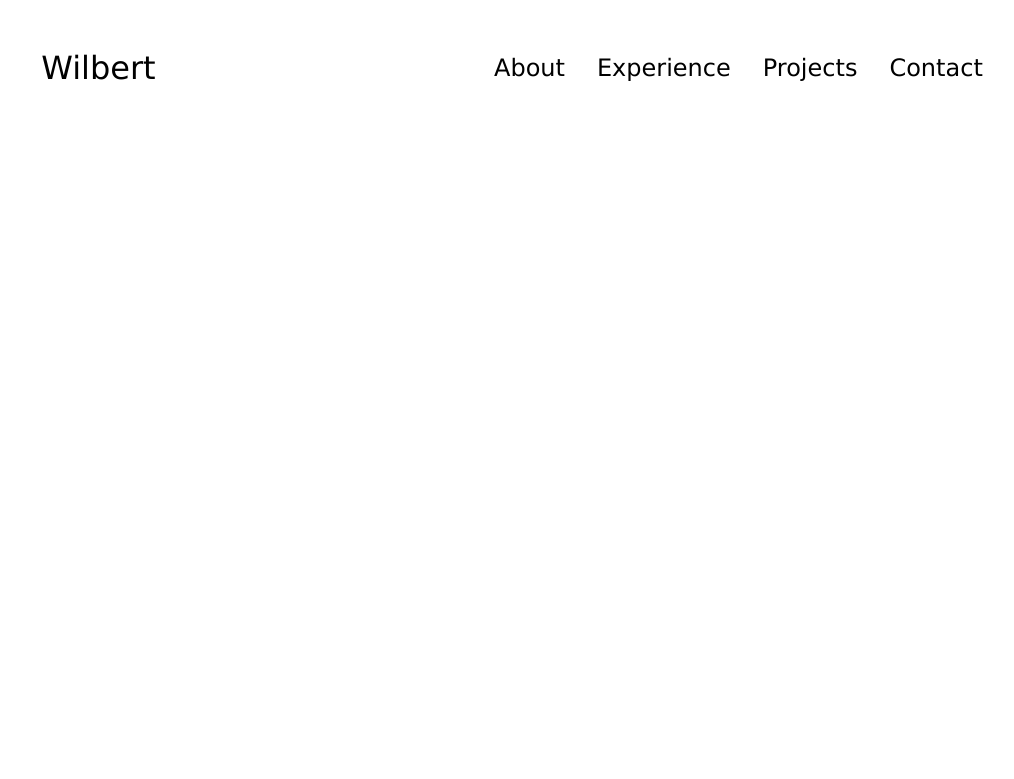
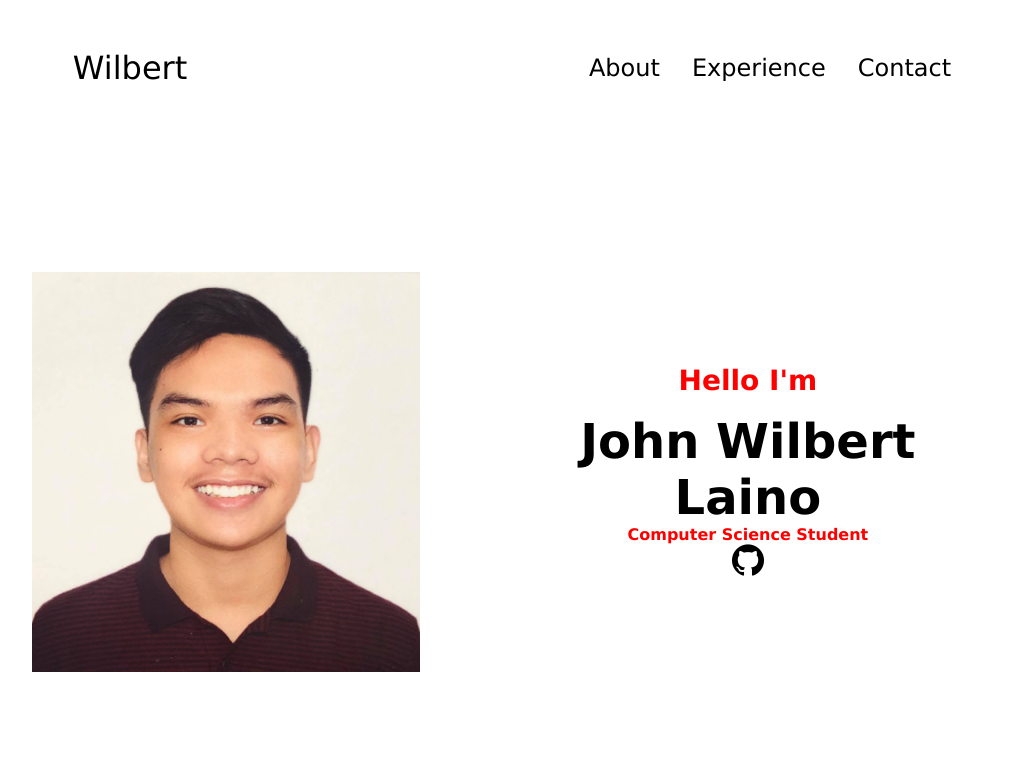
Before and after one commit to john-wilbert/john-wilbert.github.io, a plain HTML site: page index.html in a window 1280 px wide. Shown: the whole page, without its empty margins (128-1142 px from the left). Drawn offline with Linux system fonts and the light colour scheme.

Commit message:
updated website and added assets

```diff
--- a/index.html
+++ b/index.html
@@ -15,10 +15,26 @@
             <ul class="nav-links">
                 <li><a href="#about">About</a></li>
                 <li><a href="#experience">Experience</a></li>
-                <li><a href="#projects">Projects</a></li>
                 <li><a href="#contact">Contact</a></li>
             </ul>
         </div>
     </nav>
+    <section id="profile">
+        <div class="section_pic-container">
+            <img src="./assets/Wilb_Picture.jpg" alt="profilePic"/>
+        </div>
+        <div class="section_text">
+            <p class="section_text_p1">Hello I'm</p>
+            <h1 class="title">John Wilbert Laino</h1>
+            <p class="section_text_p2">Computer Science Student</p>
+            <div class="socials-container">
+                <img src="./assets/github.png"
+                alt="Github Profile"
+                class="icon"
+                onclick="location.href='https://github.com/john-wilbert'"/>
+            </div>
+        </div>
+    </section>
 </body>
+
 </html>
--- a/style.css
+++ b/style.css
@@ -51,6 +51,69 @@ a:hover {
     font-size: 2rem;
 }
 
-.logo:hover{
+.logo:hover {
     cursor: default;
 }
+
+/* SECTIONS */
+section {
+    padding-top: 4vh;
+    height: 96vh;
+    margin: 0 10rem;
+    box-sizing: border-box;
+    min-height: fit-content;
+}
+
+.section-container {
+    display: flex
+}
+
+/* PROFILE SECTION */
+
+#profile {
+    display: flex;
+    justify-content: center;
+    gap: 5rem;
+    height: 80vh;
+}
+
+.section_pic-container {
+    display: flex;
+    height: 400px;
+    width: 400px;
+    margin: auto 0;
+}
+
+.section_text {
+    align-self: center;
+    text-align: center;
+}
+
+.section_text p {
+    font-weight: 600;
+}
+
+.section_text_p1{
+    text-align: center;
+    font-size: 1.75rem;
+    margin-bottom: 1rem;
+}
+
+.title{
+    font-size: 3rem;
+    text-align: center;
+}
+
+#socials-container{
+    display: flex;
+    justify-content: center;
+    margin-top: 1rem;
+    gap: 1rem;
+}
+
+/* ICON */
+
+.icon{
+    cursor: pointer;
+    height: 2rem;
+}
```
Also changed, not shown: assets/Wilb_Picture.jpg (added), assets/github.png (added).
